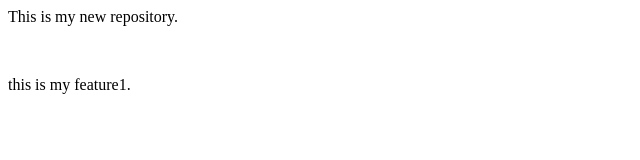
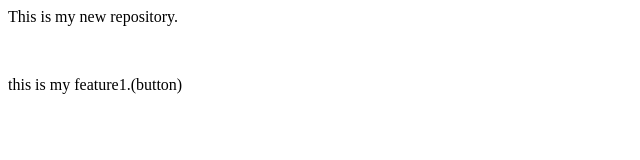
Before and after one commit to Mannansh-Choukse/New-Repository, a plain HTML site: page index.html in a window 1280 px wide. Shown: the full height of the page, 0-640 px from the left. Drawn offline with Linux system fonts and the light colour scheme.

```diff
--- a/index.html
+++ b/index.html
@@ -1,2 +1,2 @@
 <p>This is my new repository.</p><br>
-<p>this is my feature1.</p>
+<p>this is my feature1.(button)</p>
```
